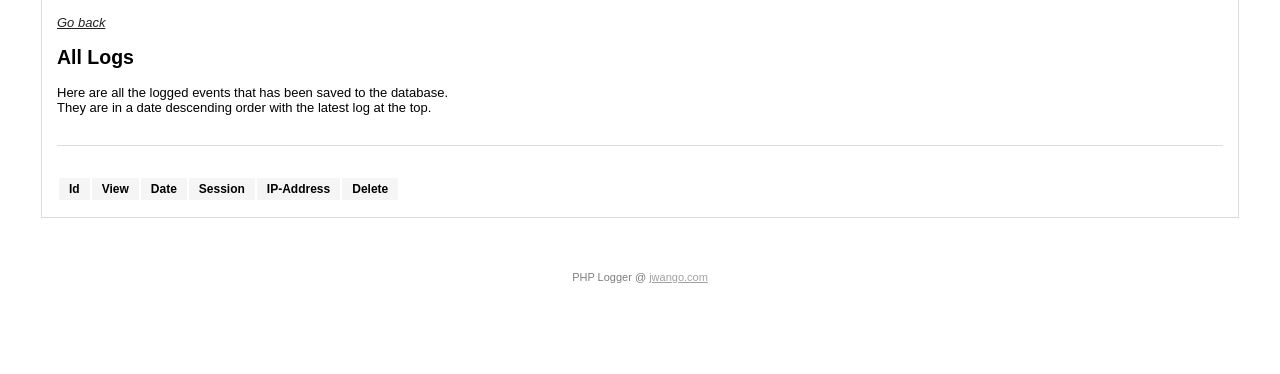
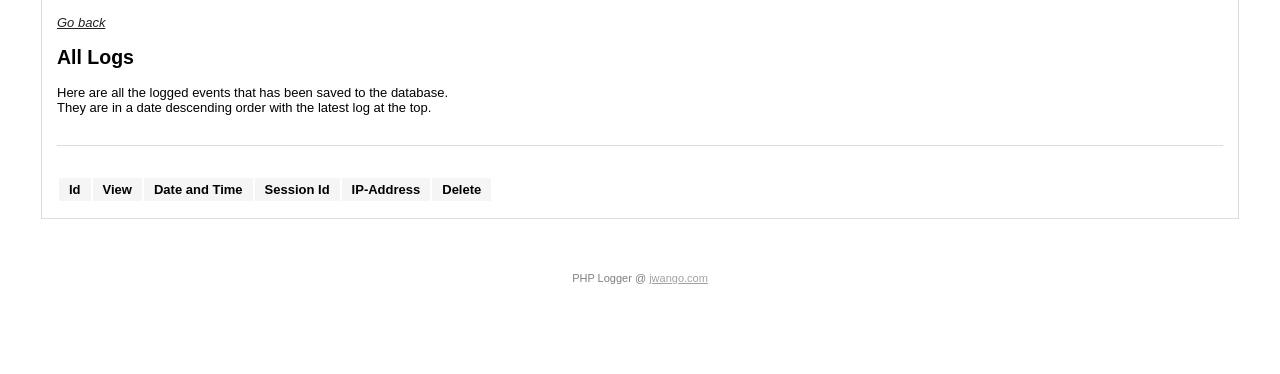
Before and after one commit to jabbeboy/php_logger, a PHP site: page /manager/logs/ in a window 1280 px wide. Shown: the part 115-489 px from the top of the page. Run offline with PHP 8.4, Linux system fonts and the light colour scheme; the visitor is signed in with stand-in values (Sample User, id 1); data that the repository does not hold is empty; some libraries are stand-ins or nearby versions.

Commit message:
change some minor text in html

```diff
--- a/application/view/manager/address.php
+++ b/application/view/manager/address.php
@@ -12,8 +12,8 @@
 			<tr>
 				<td>Id</td>
 				<td>View</td>
-				<td>Date</td>
-				<td>Session</td>
+				<td>Date and Time</td>
+				<td>Session Id</td>
 				<td>IP-Address</td>
 				<td>Delete</td>
 			</tr>
--- a/application/view/manager/alllogs.php
+++ b/application/view/manager/alllogs.php
@@ -11,8 +11,8 @@
 			<tr>
 				<td>Id</td>
 				<td>View</td>
-				<td>Date</td>
-				<td>Session</td>
+				<td>Date and Time</td>
+				<td>Session Id</td>
 				<td>IP-Address</td>
 				<td>Delete</td>
 			</tr>
--- a/application/view/manager/menu.php
+++ b/application/view/manager/menu.php
@@ -28,7 +28,7 @@
             <thead style="background-color: #ddd; font-weight: bold;">
             <tr>
                 <td>View</td>
-                <td>Select by Session</td>
+                <td>Select by Session Id</td>
             </tr>
             </thead>
             <tbody>
--- a/application/view/manager/session.php
+++ b/application/view/manager/session.php
@@ -12,8 +12,8 @@
 			<tr>
 				<td>Id</td>
 				<td>View</td>
-				<td>Date</td>
-				<td>Session</td>
+				<td>Date and Time</td>
+				<td>Session Id</td>
 				<td>IP-Address</td>
 				<td>Delete</td>
 			</tr>
--- a/public/css/style.css
+++ b/public/css/style.css
@@ -36,7 +36,7 @@ body {
 }
 
 .container table {
-    font-size: 12px;
+    font-size: 13px;
     margin-top: 20px;
 }
 .container table thead td {
@@ -59,7 +59,7 @@ body {
     margin-bottom: 5px;
 }
 .container input[type="submit"] {
-    font-size: 11px;
+    font-size: 13px;
     background-color: #c2c2c2;
     cursor: pointer;
 }
```
